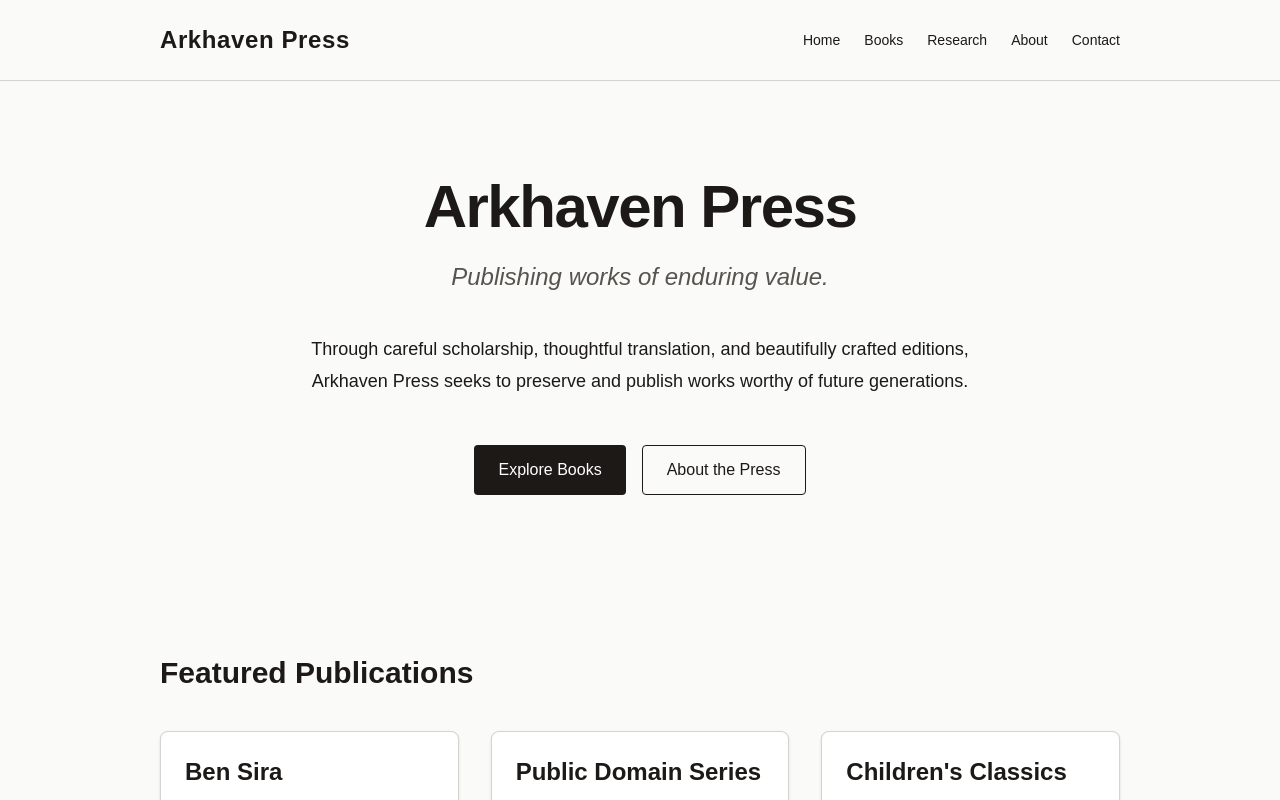
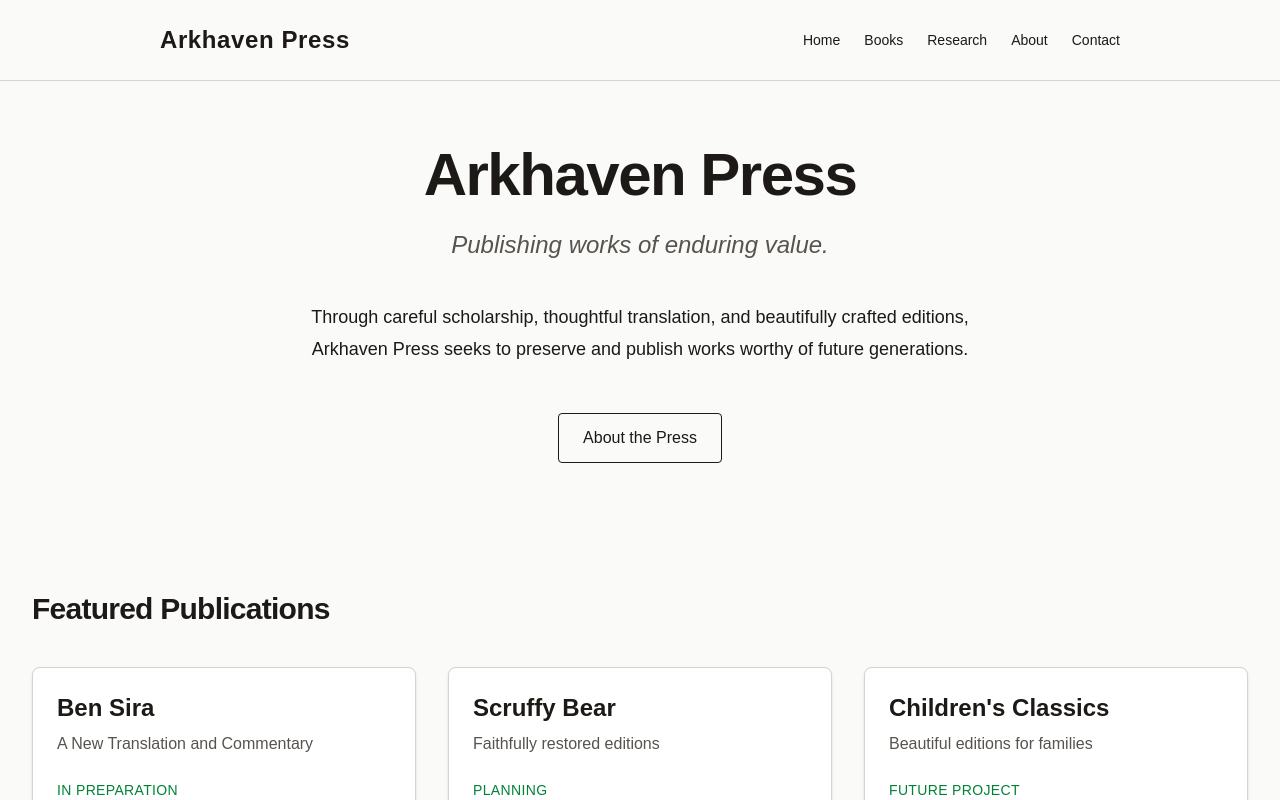
Before and after one commit to arkhavenpress/arkhaven-press-website, a Next.js app: page / in a window 1280 px wide. Shown: the top 800 px of the page. Built offline with nearby package versions, Linux system fonts and the light colour scheme.

Commit message:
Further refinement

```diff
--- a/package.json
+++ b/package.json
@@ -23,5 +23,8 @@
     "eslint-config-next": "16.3.2",
     "tailwindcss": "^4",
     "typescript": "^5"
+  },
+  "allowScripts": {
+    "unrs-resolver@1.12.2": true
   }
 }
--- a/src/components/FeaturedBooks.tsx
+++ b/src/components/FeaturedBooks.tsx
@@ -1,13 +1,16 @@
+import Section from "./Section";
 import BookCard from "./BookCard";
+import SectionHeading from "./SectionHeading";
 
 export default function FeaturedBooks() {
   return (
-    <section className="mx-auto max-w-5xl px-8 py-16">
-      <h2 className="mb-10 text-3xl font-bold">
+    <Section width="wide">
+      <SectionHeading>
         Featured Publications
-      </h2>
+      </SectionHeading>
 
-      <div className="grid gap-8 md:grid-cols-2 lg:grid-cols-3">
+      <div className="grid gap-8
+       md:grid-cols-2 lg:grid-cols-3">
         <BookCard
           title="Ben Sira"
           subtitle="A New Translation and Commentary"
@@ -15,7 +18,7 @@ export default function FeaturedBooks() {
         />
 
         <BookCard
-          title="Public Domain Series"
+          title="Scruffy Bear"
           subtitle="Faithfully restored editions"
           status="Planning"
         />
@@ -26,6 +29,6 @@ export default function FeaturedBooks() {
           status="Future Project"
         />
       </div>
-    </section>
+    </Section>
   );
 }
--- a/src/components/Hero.tsx
+++ b/src/components/Hero.tsx
@@ -1,6 +1,8 @@
+import Section from "./Section";
 export default function Hero() {
   return (
-    <section className="mx-auto max-w-4xl px-8 py-24 text-center">
+    <Section width="narrow">
+          <div className="text-center">
       <h1 className="text-6xl font-bold tracking-tight">
         Arkhaven Press
       </h1>
@@ -16,16 +18,14 @@ export default function Hero() {
         Arkhaven Press seeks to preserve and publish
         works worthy of future generations.
       </p>
+      </div>
 
       <div className="mt-12 flex justify-center gap-4">
-        <button className="rounded bg-stone-900 px-6 py-3 text-white hover:bg-stone-700">
-          Explore Books
-        </button>
 
         <button className="rounded border border-stone-900 px-6 py-3 hover:bg-stone-200">
           About the Press
         </button>
       </div>
-    </section>
+    </Section>
   );
 }
--- /dev/null
+++ b/src/components/Section.tsx
@@ -0,0 +1,24 @@
+type SectionProps = {
+  children: React.ReactNode;
+  width?: "narrow" | "normal" | "wide";
+};
+
+export default function Section({
+  children,
+  width = "normal",
+}: SectionProps) {
+
+  const widths = {
+    narrow: "max-w-3xl",
+    normal: "max-w-5xl",
+    wide: "max-w-7xl",
+  };
+
+  return (
+    <section
+      className={`mx-auto px-8 py-16 ${widths[width]}`}
+    >
+      {children}
+    </section>
+  );
+}
--- /dev/null
+++ b/src/components/SectionHeading.tsx
@@ -0,0 +1,13 @@
+type SectionHeadingProps = {
+  children: React.ReactNode;
+};
+
+export default function SectionHeading({
+  children,
+}: SectionHeadingProps) {
+  return (
+    <h2 className="mb-10 text-3xl font-bold tracking-tight text-stone-900">
+      {children}
+    </h2>
+  );
+}
```
Also changed, not shown: public/images/Logo.jpg (added).
